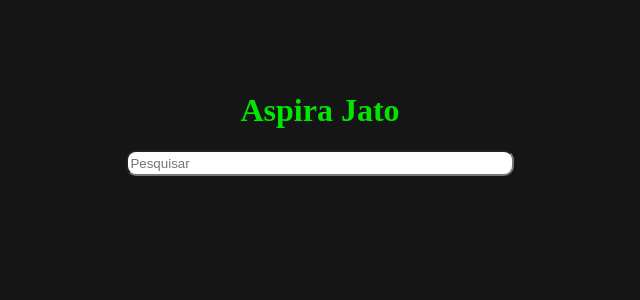
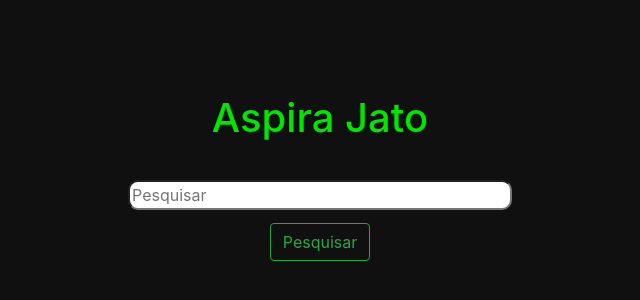
Before and after one commit to nitaicharan/UNIPE-P8-AngularJS-AspiraJato, a plain HTML site: page src/index.html in a window 1280 px wide. Shown: the part 98-398 px from the top of the page, without its empty margins (320-960 px from the left). Drawn offline with nearby package versions, Linux system fonts and the light colour scheme; some packages are replaced by stand-ins of ours.

Commit message:
feature#168210962 - Ligar dados passados no campo searchbox  com backend
Diversas modificacoes realizadas:
- Acrescentado bootstrap para melhor estilho
- Modificacoes realizadas nas classes CSSs anteriores
- Acrescentado ligação entre back-end e front-end no campo searchbox

```diff
--- a/src/app/app.component.css
+++ b/src/app/app.component.css
@@ -1,8 +1,9 @@
-.app-texto {
+.app-text {
     color: #00e600;
+    margin: 3%;
 }
 
-.app-central {
+.app-center {
     text-align: center;
 
     margin-top: 15%;
--- a/src/app/app.component.html
+++ b/src/app/app.component.html
@@ -1,7 +1,7 @@
 <link rel="stylesheet" type="text/css" href="/app/app.component.css">
 
-<div class="app-central">
-    <h1 class="app-texto">Aspira Jato</h1>
+<div class="app-center">
+    <h1 class="app-text">Aspira Jato</h1>
     <aj-searchpage></aj-searchpage>
 </div>
 <!--
--- a/src/app/searchbox/searchbox.component.css
+++ b/src/app/searchbox/searchbox.component.css
@@ -1,5 +1,8 @@
-.searchbox-input {
-    height: 20px;
+.search-input {
+    height: 30px;
     width: 30%;
     border-radius: 10px;
 }
+.search-btns {
+    margin: 1%;
+}
--- a/src/app/searchbox/searchbox.component.html
+++ b/src/app/searchbox/searchbox.component.html
@@ -1,4 +1,10 @@
 <head>
     <link rel="stylesheet" type="text/css" href="/app/searchbox/searchbox.component.css">
 </head>
-<input class="searchbox-input" type="text" placeholder="Pesquisar" value="">
+<div>
+    <input class="search-input" ng-model="search" type="text" placeholder="Pesquisar" value="">
+</div>
+<div class="search-btns">
+    <button type="button" class="btn btn-outline-success">Pesquisar</button>
+    <p>{{search}}</p>
+</div>
--- a/src/app/searchbox/searchbox.component.js
+++ b/src/app/searchbox/searchbox.component.js
@@ -3,5 +3,11 @@
 angular.module('ajSearchpage',[])
     .component('ajSearchpage', {
         templateUrl: '/app/searchbox/searchbox.component.html',
-        controller: function(){}
+        controller: ['$scope',function($scope){
+            console.log($scope.search);
+            oninit();
+            function oninit (){
+                $scope.search = '';
+            }
+        }]
 });
--- a/src/index.html
+++ b/src/index.html
@@ -8,6 +8,7 @@
 
         <script src="//code.angularjs.org/snapshot-stable/angular.min.js"></script>
         <script src="//code.angularjs.org/snapshot-stable/angular-route.min.js"></script>
+        <link rel="stylesheet" href="https://stackpath.bootstrapcdn.com/bootstrap/4.3.1/css/bootstrap.min.css" integrity="sha384-ggOyR0iXCbMQv3Xipma34MD+dH/1fQ784/j6cY/iJTQUOhcWr7x9JvoRxT2MZw1T" crossorigin="anonymous">
 
 
         <script src="/app/app.component.js"></script>
@@ -17,7 +18,7 @@
         <script src="/app/trycomponent/trycomponent.component.js"></script>
         <script src="/app/trydirective/trydirective.component.js"></script>
     </head>
-    <body>
+    <body class="body">
         <aj-app></aj-app>
     </body>
 </html>
--- a/src/style.css
+++ b/src/style.css
@@ -1,4 +1,3 @@
-body {
-    background-color: #151515;
-    color: white;
+.body {
+    background-color: #101010;
 }
```
Also changed, not shown: 1 other file.
